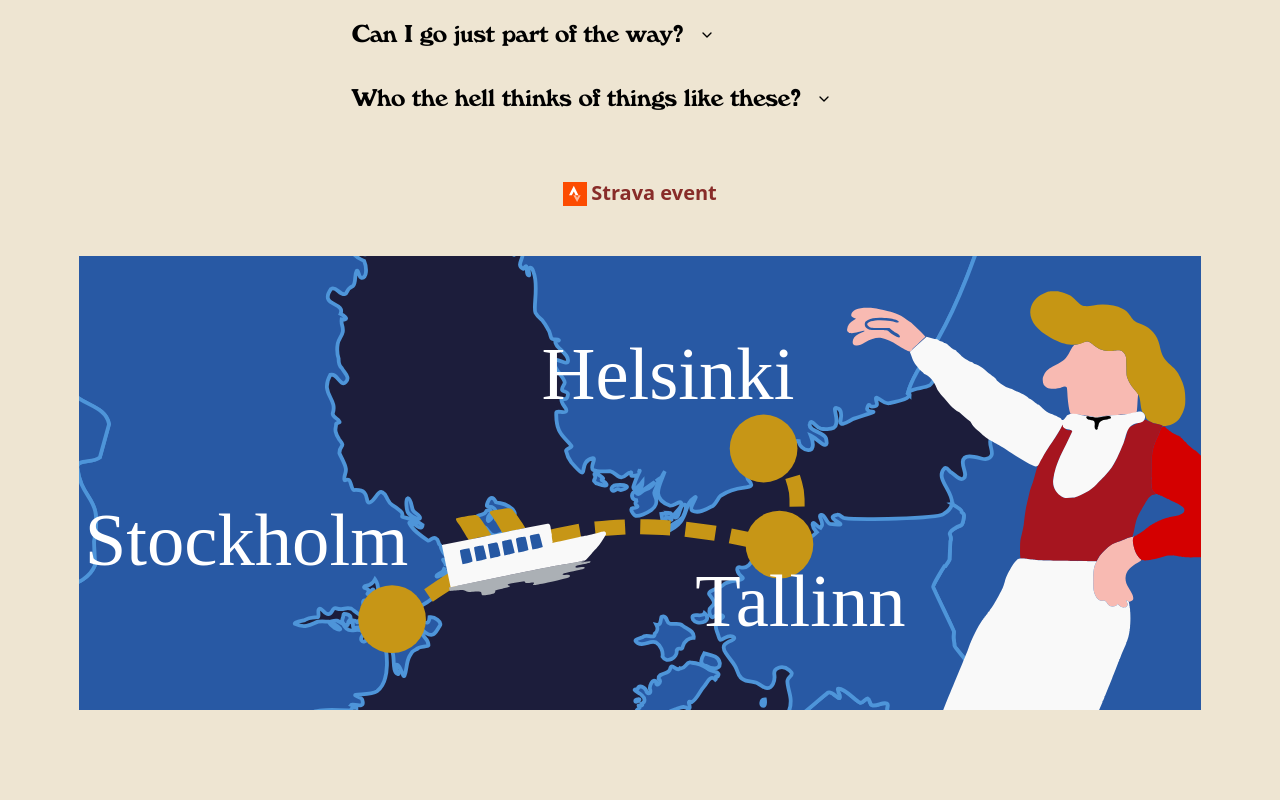
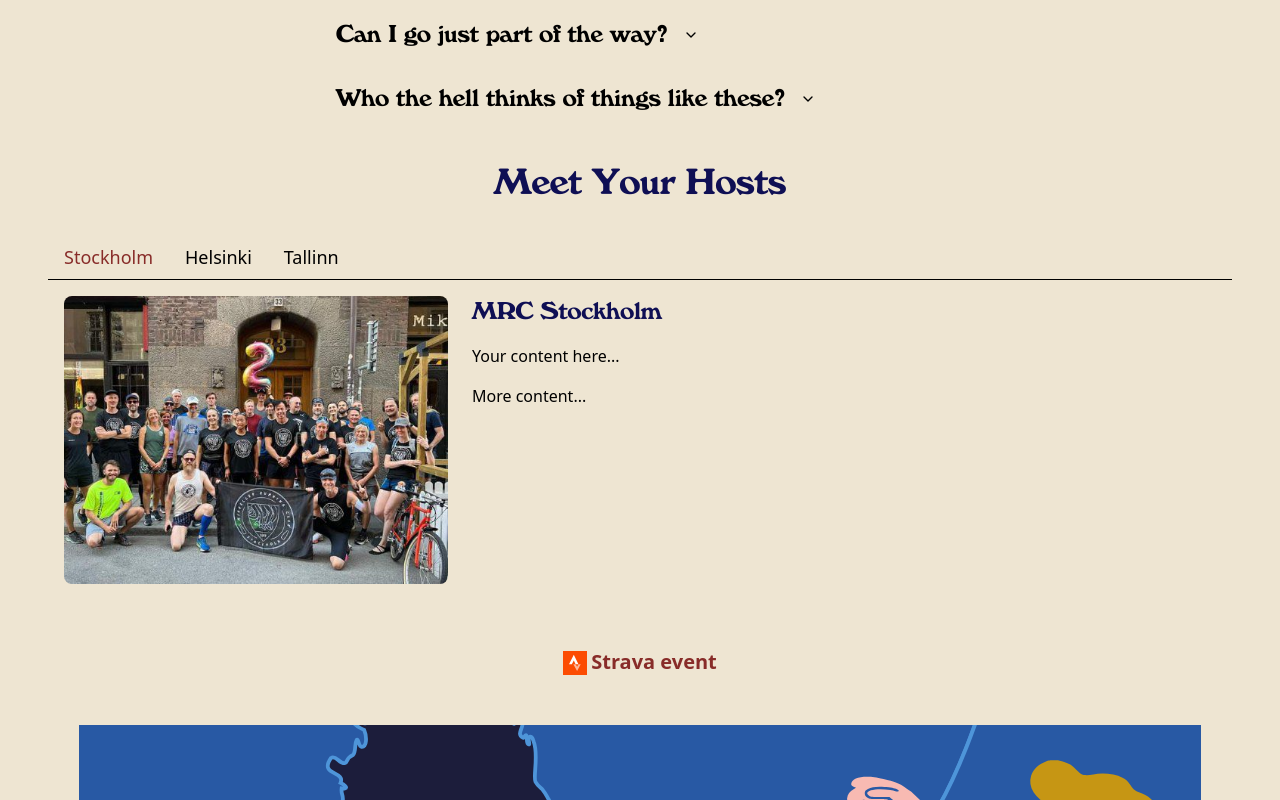
Before and after one commit to Tiketti/mrc-baltic-cruise, a React (Vite) app: page / in a window 1280 px wide. Shown: the part 1609-2409 px from the top of the page. Before the commit the page ends 2319 px from the top, so only its background shows below. Built offline with nearby package versions, Linux system fonts and the light colour scheme; a web font is replaced by a local one.

Commit message:
Add initial Hosts section with STO

```diff
--- a/package.json
+++ b/package.json
@@ -17,6 +17,7 @@
     "@radix-ui/colors": "^3.0.0",
     "@radix-ui/react-accordion": "^1.2.2",
     "@radix-ui/react-dialog": "^1.1.4",
+    "@radix-ui/react-tabs": "^1.1.2",
     "lucide-react": "^0.473.0",
     "react": "^18.3.1",
     "react-dom": "^18.3.1",
--- a/src/App.tsx
+++ b/src/App.tsx
@@ -1,12 +1,13 @@
+import { Link } from "lucide-react";
 import { useState } from "react";
 import CityCard from "./components/CityCard";
 import { Dialog } from "./components/Dialog";
+import { Faq } from "./components/Faq";
 import { Footer } from "./components/Footer";
 import { Header } from "./components/Header";
+import { HostsSection } from "./components/Hosts";
 import { Logo } from "./components/Logo";
 import { cities, faqItems } from "./data";
-import { Link } from "lucide-react";
-import { Faq } from "./components/Faq";
 
 function App() {
   const [selectedCity, setSelectedCity] = useState<string | null>(null);
@@ -25,7 +26,7 @@ function App() {
       />
       <Header />
       <Logo />
-      <div className="flex flex-col md:flex-col space-y-8 md:space-x-8 md:w-full items-center justify-center">
+      <div className="flex flex-col space-y-8 md:w-full items-center justify-center px-8">
         <a
           href="#itinerary"
           className="flex items-center group border-b border-brand-paper hover:border-brand-burgundy"
@@ -35,7 +36,7 @@ function App() {
             Our itinerary
           </h2>
         </a>
-        <div className="flex flex-col w-full md:flex-row md:space-x-8 space-y-8 md:space-y-0 md:px-8">
+        <div className="flex flex-col w-full md:flex-row md:space-x-8 space-y-8 md:space-y-0">
           {cities.map(({ name, date, imageUrl, imageUrlSmall }) => (
             <CityCard
               key={name}
@@ -48,6 +49,7 @@ function App() {
           ))}
         </div>
         <Faq items={faqItems} />
+        <HostsSection />
       </div>
       <div id="strava" className="flex justify-center">
         <a
--- /dev/null
+++ b/src/components/Hosts.tsx
@@ -0,0 +1,73 @@
+import * as Tabs from "@radix-ui/react-tabs";
+
+const HOSTS = [
+  {
+    id: "stockholm",
+    city: "Stockholm",
+    image: "/assets/host_sto.jpg",
+    imageAlt: "Stockholm host",
+    name: "MRC Stockholm",
+    content: ["Your content here...", "More content..."],
+  },
+  {
+    id: "helsinki",
+    city: "Helsinki",
+    image: "/assets/host_hel.jpg",
+    imageAlt: "Helsinki host",
+    name: "MRC Helsinki",
+    content: ["Your content here...", "More content..."],
+  },
+  {
+    id: "tallinn",
+    city: "Tallinn",
+    image: "/assets/host_tal.jpg",
+    imageAlt: "Tallinn host",
+    name: "MRC Tallinn",
+    content: ["Your content here...", "More content..."],
+  },
+];
+
+export const HostsSection = () => {
+  return (
+    <section className="w-full mx-auto px-4">
+      <h3 className="text-4xl font-windsor text-center mb-8">
+        Meet Your Hosts
+      </h3>
+
+      <Tabs.Root defaultValue="stockholm">
+        <Tabs.List
+          className="flex border-b border-gray-200"
+          aria-label="Meet your hosts"
+        >
+          {HOSTS.map((host) => (
+            <Tabs.Trigger
+              key={host.id}
+              className="px-4 py-2 text-lg cursor-pointer hover:text-brand-burgundy data-[state=active]:border-b-2 data-[state=active]:border-brand-burgundy data-[state=active]:text-brand-burgundy"
+              value={host.id}
+            >
+              {host.city}
+            </Tabs.Trigger>
+          ))}
+        </Tabs.List>
+
+        {HOSTS.map((host) => (
+          <Tabs.Content key={host.id} value={host.id} className="p-4">
+            <div className="flex flex-col md:flex-row gap-6">
+              <img
+                src={host.image}
+                alt={host.imageAlt}
+                className="w-full md:w-1/3 rounded-lg"
+              />
+              <div className="space-y-4">
+                <h3 className="text-2xl font-windsor">{host.name}</h3>
+                {host.content.map((paragraph, index) => (
+                  <p key={index}>{paragraph}</p>
+                ))}
+              </div>
+            </div>
+          </Tabs.Content>
+        ))}
+      </Tabs.Root>
+    </section>
+  );
+};
--- a/src/styles/global.css
+++ b/src/styles/global.css
@@ -61,6 +61,10 @@
 
   h3 {
     @apply text-2xl w-full inline-flex justify-center;
+  }
+
+  h4 {
+    @apply text-lg font-extrabold;
   }
 
   body {
```
Also changed, not shown: public/assets/host_sto.jpg (added), 1 other file (tests, documents, lock files or other folders).
